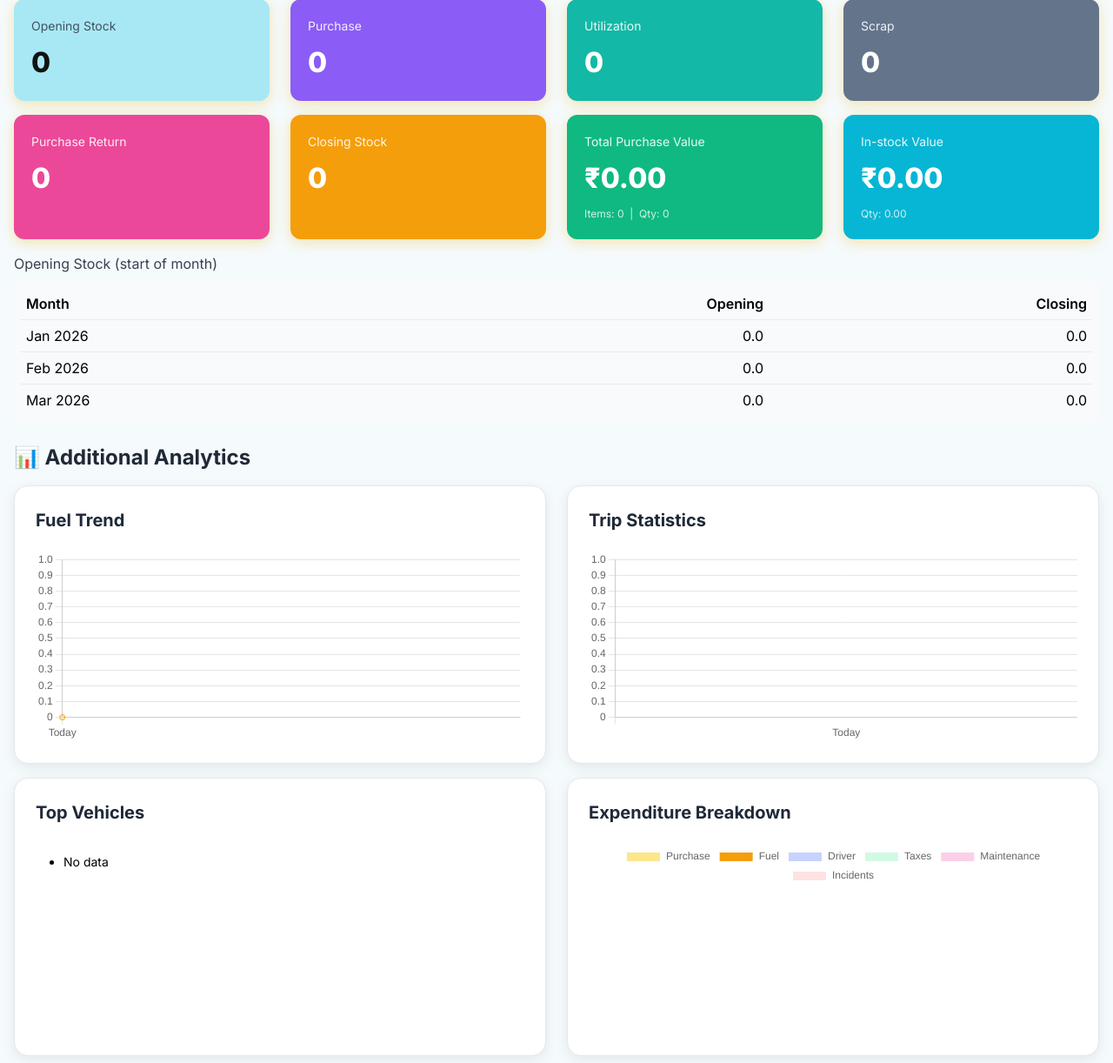
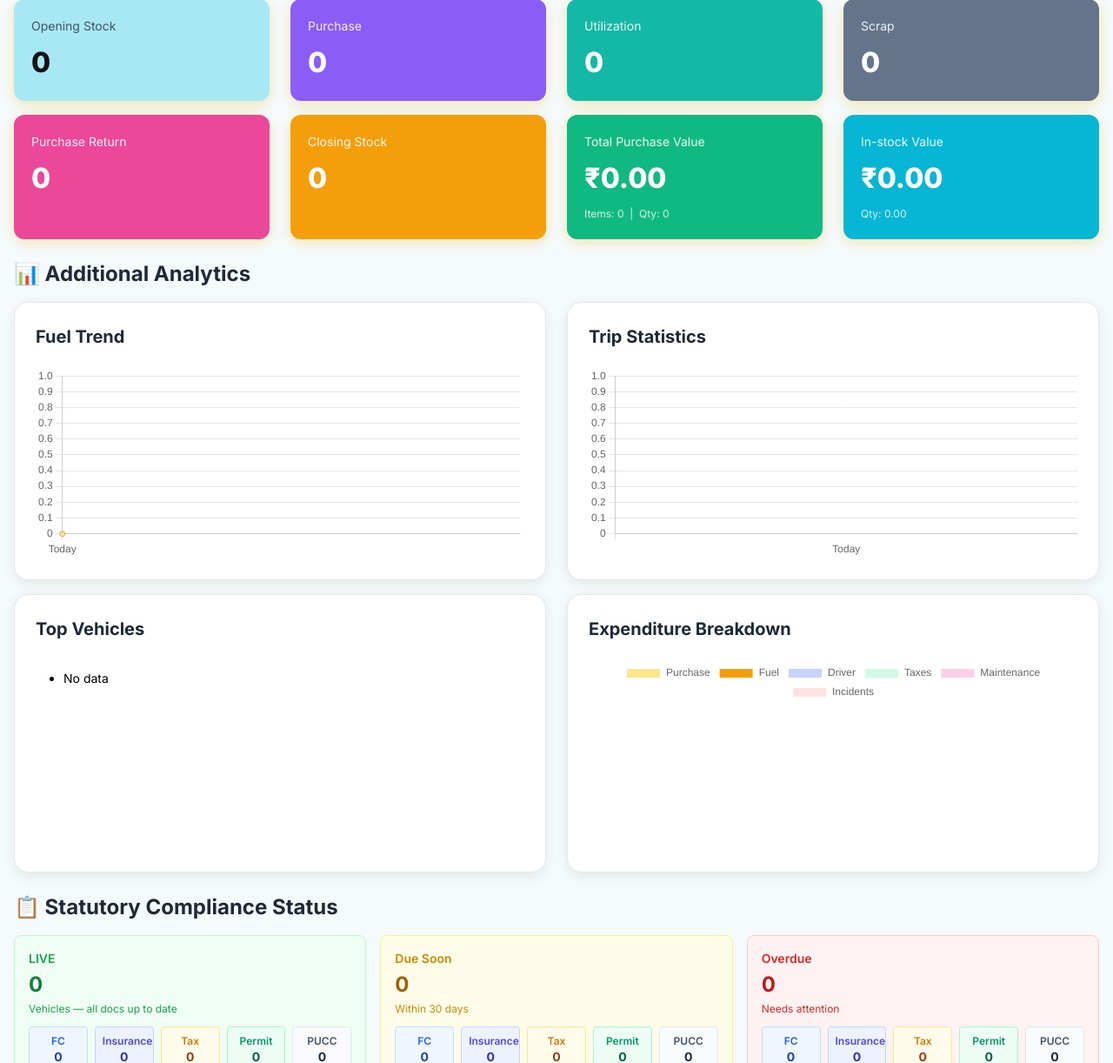
Before and after one commit to pmcdrivelogs/drivelogs, a Flask app: a page that uses templates/admin_analytics_dashboard.html in a window 1280 px wide. Shown: the part 1030-2252 px from the top of the page at 87% size. Run offline with Flask 3, Linux system fonts and the light colour scheme; the visitor is signed in with stand-in values (Sample User, id 1); data that the repository does not hold is empty; some libraries are stand-ins or nearby versions.

Commit message:
Hide opening stock section in admin dashboard

```diff
--- a/templates/admin_analytics_dashboard.html
+++ b/templates/admin_analytics_dashboard.html
@@ -340,7 +340,7 @@
             <div class="change">Qty: <span id="instockQty">0</span></div>
           </div>
         </div>
-        <div class="mt-4">
+        <div class="mt-4 hidden">
           <h4 style="font-size:1rem;margin-bottom:8px;color:#374151;">Opening Stock (start of month)</h4>
           <div style="max-height:180px;overflow:auto;padding:8px;border-radius:6px;background:#f8fafc;">
             <table style="width:100%;border-collapse:collapse;">
```
